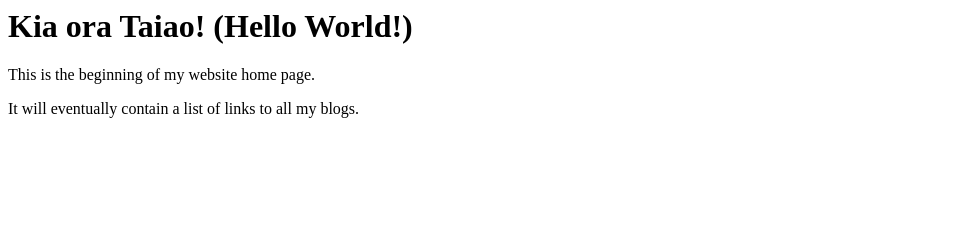
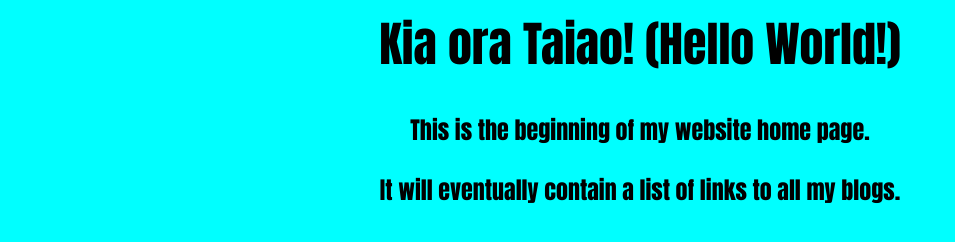
Before and after one commit to finn-connell/finn-connell.github.io, a plain HTML site: page index.html in a window 1280 px wide. Shown: the whole page, without its empty margins (0-955 px from the left). Drawn offline with Linux system fonts and the light colour scheme.

Commit message:
adds css style main

```diff
--- a/index.html
+++ b/index.html
@@ -1,6 +1,7 @@
 <html>
   <head>
     <title>My blog</title>
+    <link href="styles/main.css" rel="stylesheet" type="text/css">
   <body>
     <h1>Kia ora Taiao! (Hello World!)</h1>
     <p> This is the beginning of my website home page.</p>
--- a/styles/main.css
+++ b/styles/main.css
@@ -0,0 +1,6 @@
+body {
+  background-color: aqua;
+  text-align: center;
+  font-family:Impact, Haettenschweiler, 'Arial Narrow Bold', sans-serif;
+  font-size: x-large;
+}
```
